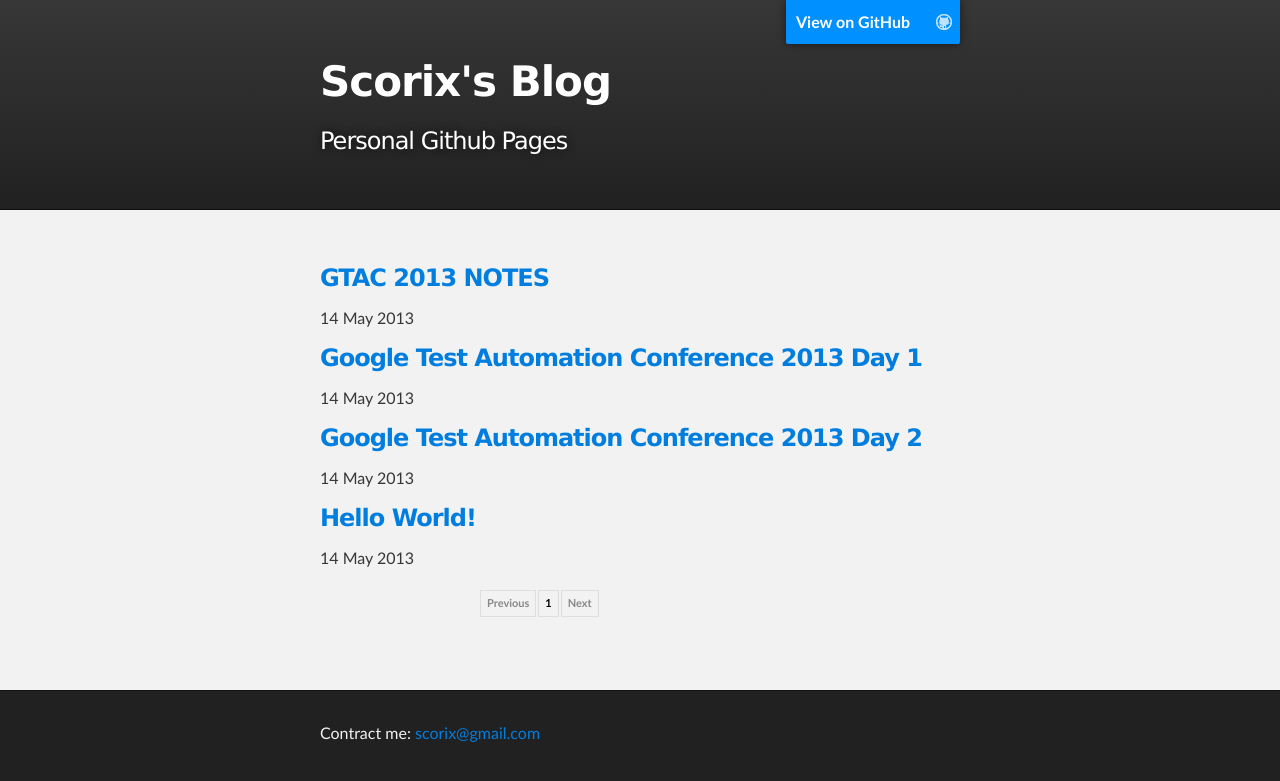
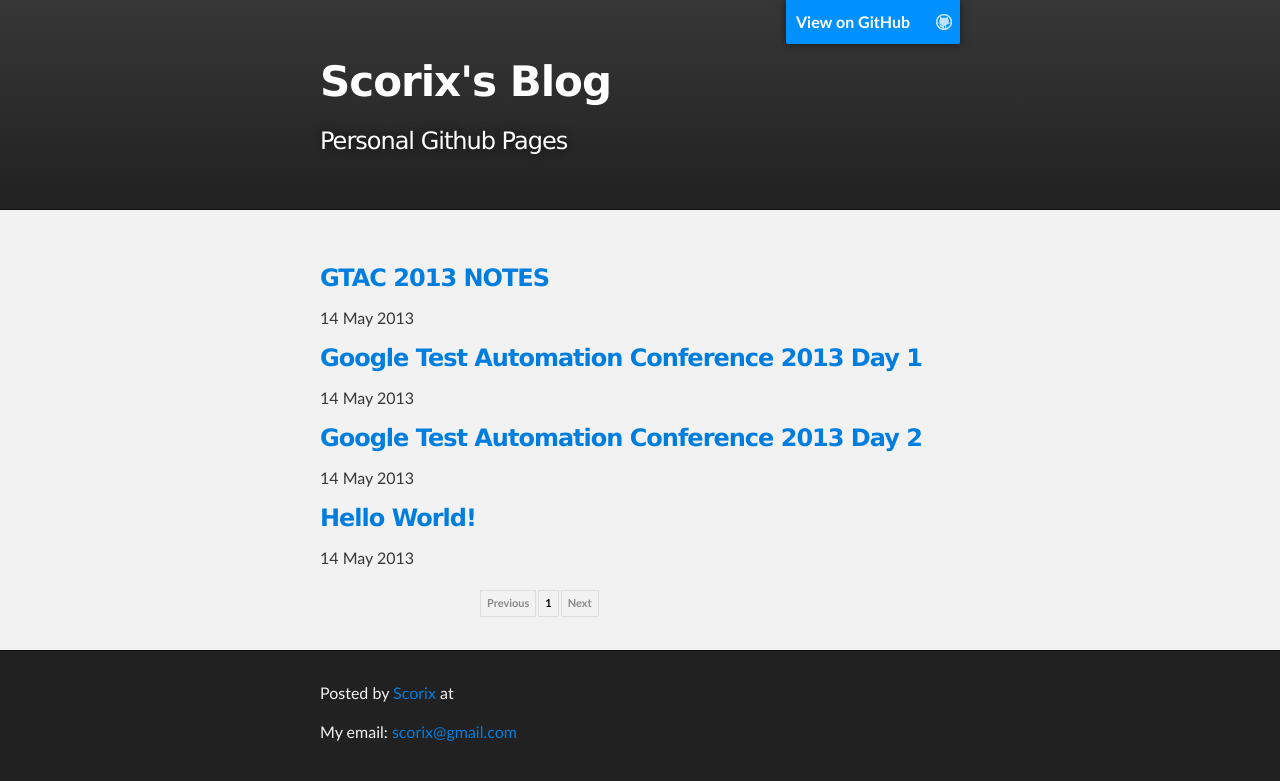
Before and after one commit to scorix/scorix.github.io, a Jekyll site: the page built from index.html, in a window 1280 px wide. Shown: the top 781 px of the page. Built offline with Jekyll 4.4.1, drawn with Linux system fonts in a browser that asks for light colours; the list of posts is cut into pages by our own code.

```diff
--- a/_layouts/default.html
+++ b/_layouts/default.html
@@ -38,7 +38,8 @@
 <!-- FOOTER  -->
 <div id="footer_wrap" class="outer">
     <footer class="inner">
-        <p>Contract me: <a href="mailto://scorix@gmail.com">scorix@gmail.com</a></p>
+        <p>Posted by <a href="https://about.me/scorix">Scorix</a> at {{ page.date | date_to_string }}</p>
+        <p>My email: <a href="mailto://scorix@gmail.com">scorix@gmail.com</a></p>
     </footer>
 </div>
 </body>
--- a/_layouts/post.html
+++ b/_layouts/post.html
@@ -1,9 +1,7 @@
 ---
 layout: default
 ---
+
 <h3>{{ page.title }}</h3>
 
 {{ content }}
-
-<p class="author">Posted by <a href="https://about.me/scorix">Scorix</a> at {{ page.date | date_to_string }}</p>
-<p class="tags">Tags: {{ page.tags | array_to_sentence_string }}</p>
--- a/css/stylesheet.css
+++ b/css/stylesheet.css
@@ -368,7 +368,7 @@
 }
 
 #main_content {
-    padding: 40px 0 80px 0;
+    padding: 40px 0;
 }
 
 #footer_wrap {
@@ -428,14 +428,3 @@
     }
 
 }
-
-/*******************************************************************************
-Author and tags
-*******************************************************************************/
-p.author {
-    float: left;
-}
-
-p.tags {
-    float: right;
-}
--- a/index.html
+++ b/index.html
@@ -2,7 +2,6 @@
 layout: default
 title: Scorix's Blog
 ---
-
 
 {% for post in paginator.posts %}
     <h3><a href="{{ post.url }}">{{ post.title }}</a></h3>
@@ -39,9 +38,7 @@
         {% endfor %}
 
         {% if paginator.next_page %}
-            <li class="next">
-                <a href="{{ paginator.next_page_path }}">Next</a>
-            </li>
+            <li class="next"><a href="{{ paginator.next_page_path }}">Next</a></li>
         {% else %}
             <li class="next disabled">Next</li>
         {% endif %}
```
